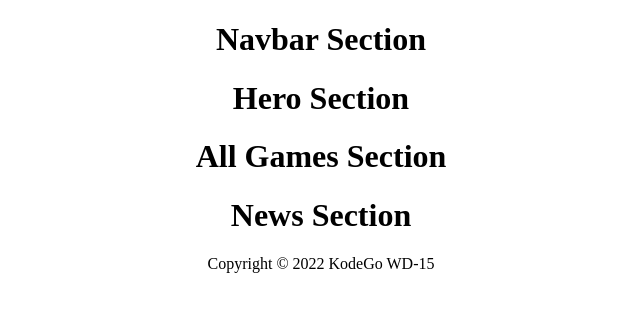
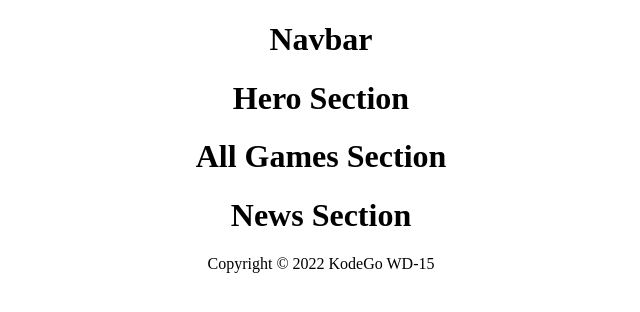
Before and after one commit to julliemorales/gaming-info-website, a React (Create React App) app: page / in a window 1280 px wide. Shown: the top 312 px of the page, without its empty margins (319-959 px from the left). Built offline with nearby package versions, Linux system fonts and the light colour scheme.

Commit message:
added react-router-dom

```diff
--- a/package.json
+++ b/package.json
@@ -8,6 +8,7 @@
     "@testing-library/user-event": "^13.5.0",
     "react": "^18.2.0",
     "react-dom": "^18.2.0",
+    "react-router-dom": "^6.4.0",
     "react-scripts": "5.0.1",
     "web-vitals": "^2.1.4"
   },
@@ -37,7 +38,6 @@
   },
   "description": "Our Mini-Project 2 at KodeGo Bootcamp 2022",
   "main": "index.js",
-  "devDependencies": {},
   "author": "",
   "license": "ISC"
 }
--- a/src/components/Navbar.jsx
+++ b/src/components/Navbar.jsx
@@ -3,7 +3,7 @@ import React from 'react';
 const Navbar = () => {
 	return (
 		<div>
-			<h1>Navbar Section</h1>
+			<h1>Navbar</h1>
 		</div>
 	);
 };
```
Also changed, not shown: 1 other file (tests, documents, lock files or other folders).
